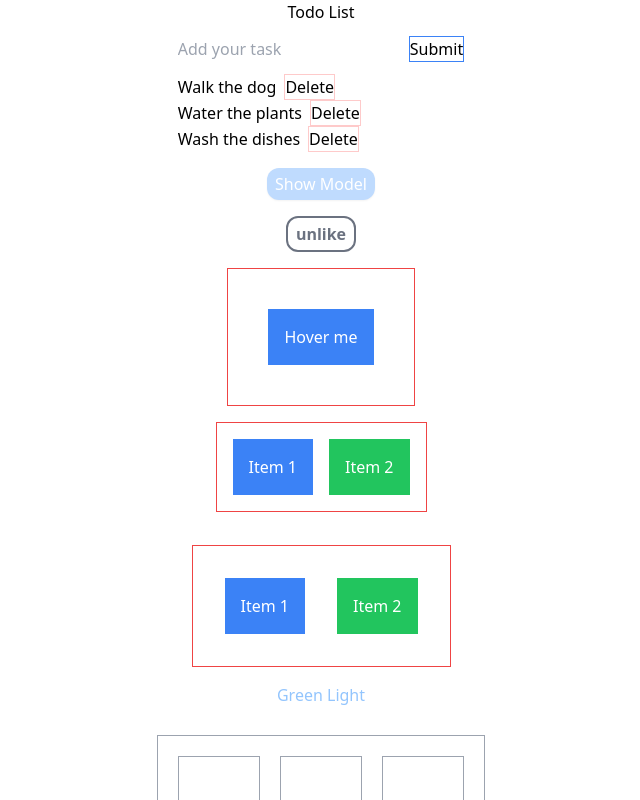
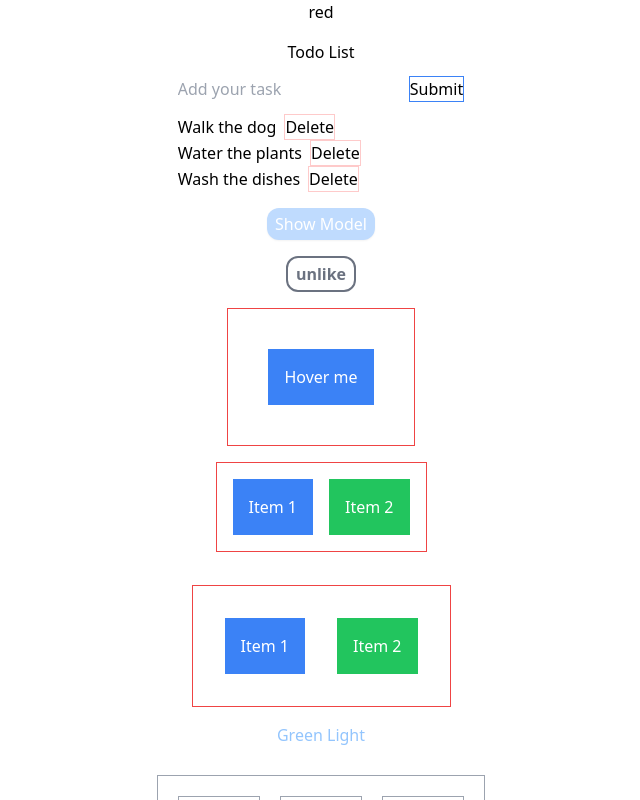
Before and after one commit to lu-sd/score, a React (Vite) app: page / in a window 1280 px wide. Shown: the top 800 px of the page, without its empty margins (319-959 px from the left). Built offline with nearby package versions, Linux system fonts and the light colour scheme.

Commit message:
setTimeout

```diff
--- a/src/App.tsx
+++ b/src/App.tsx
@@ -15,9 +15,11 @@ import CssCom from "./components/css.tsx";
 import LikeButton from "./components/likeButton.tsx";
 import Model from "./components/model.tsx";
 import Todos from "./components/todos.tsx";
+import TrafficLight from "./components/traficLight.tsx";
 function App() {
   return (
     <div className="flex flex-col gap-4 justify-center min-w-full items-center">
+      <TrafficLight />
       <Todos />
       <Model />
       <LikeButton />
--- /dev/null
+++ b/src/components/traficLight.tsx
@@ -0,0 +1,47 @@
+import { useEffect, useState } from "react"
+const config = {
+  red: {
+    backgroundColor: 'red',
+    duration: 4000,
+    next: 'green',
+  },
+  yellow: {
+    backgroundColor: 'yellow',
+    duration: 500,
+    next: 'red',
+  },
+  green: {
+    backgroundColor: 'green',
+    duration: 3000,
+    next: 'yellow',
+  },
+};
+export default function TrafficLight() {
+  const [currentColor, setCurrentColor] = useState("green")
+
+  useEffect(() => {
+    const key = currentColor as keyof typeof config
+    const { duration, next } = config[key]
+    // Use setTimeout when you want to delay execution once.
+    // Use setInterval when you need a repeated action,
+    const timerId = setTimeout(() => {
+      setCurrentColor(next)
+    }, duration)
+    return () => { clearTimeout(timerId) }
+  }, [currentColor])
+
+  return (<div>
+    {Object.keys(config).map((color) => {
+      const key = color as keyof typeof config
+      return <Light key={color} backgroundColor={color === currentColor ? config[key].backgroundColor : ""} />
+    })}
+  </div>)
+}
+
+function Light({ backgroundColor }: { backgroundColor: string }) {
+
+  return (<div>
+    {backgroundColor}
+  </div>)
+
+}
```
